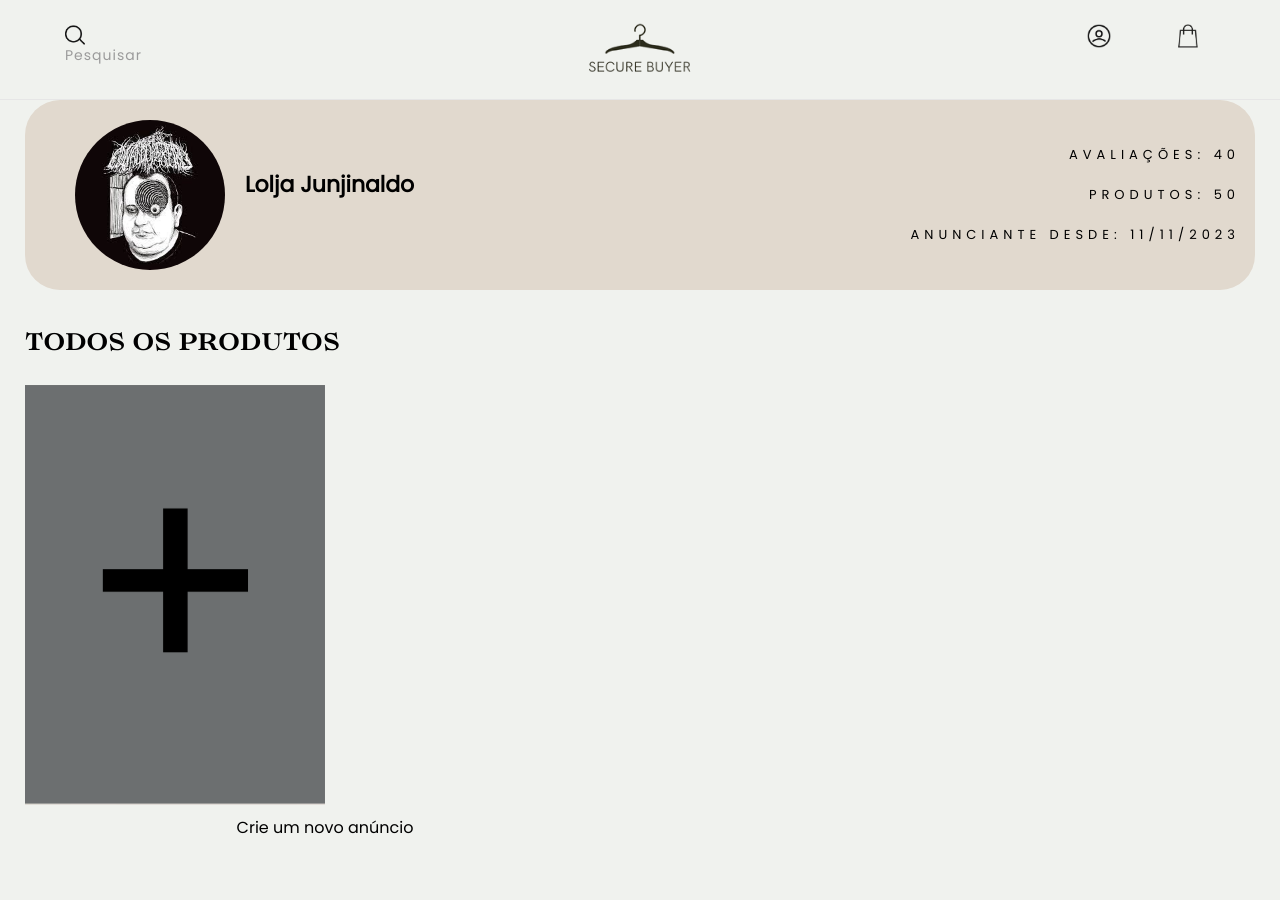
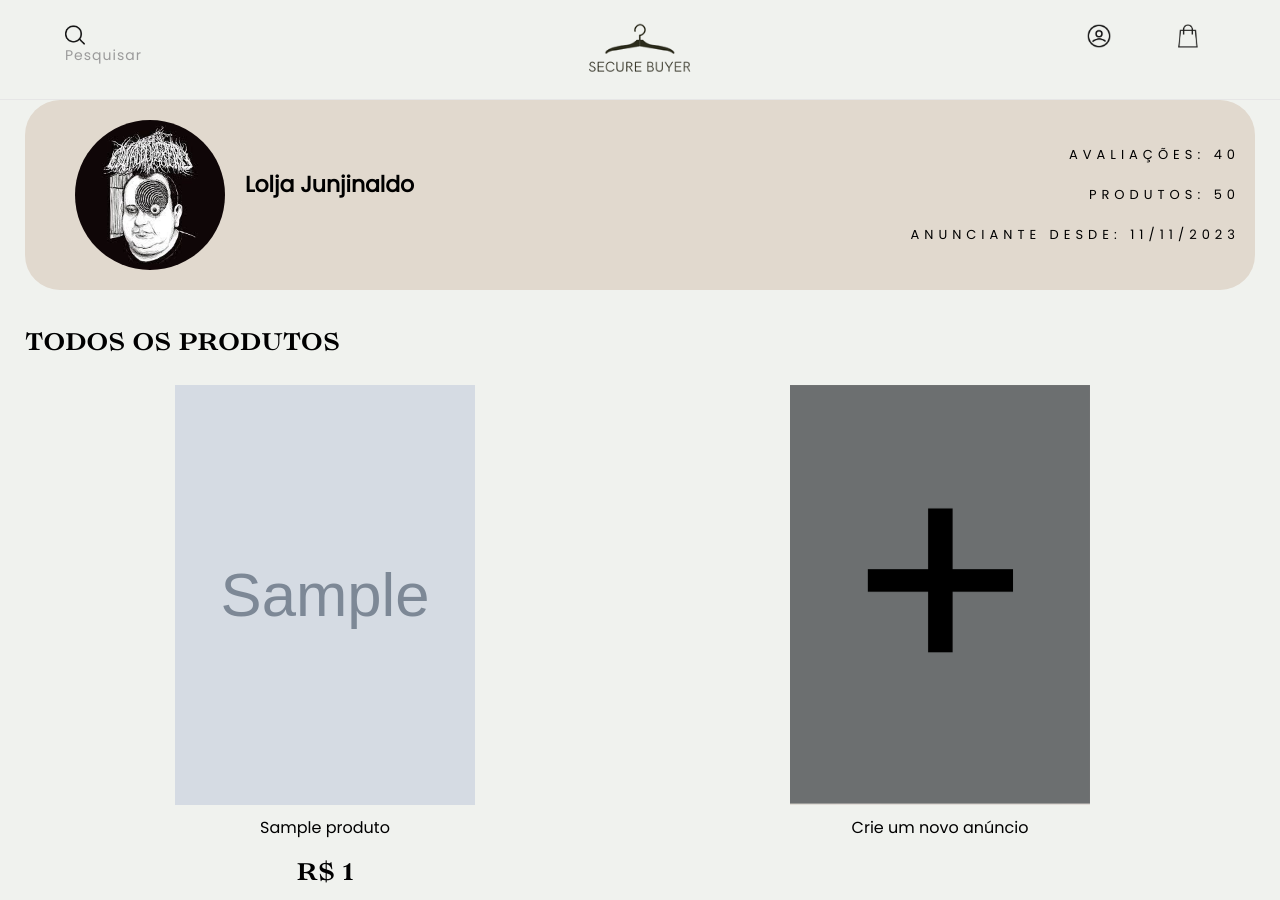
Before and after one commit to Angreen1623/Secure-Buyer, a PHP site: page /conteudos/tela-anunciante.php in a window 1280 px wide. Before the commit the page ends 834 px from the top, so only its background shows below. Run offline with PHP 8.4, Linux system fonts and the light colour scheme; data comes from the database, SQL or seed files in the repository; tables that the repository leaves empty hold one stand-in row (values such as "Sample post"); grey boxes marked "Sample" are stand-in pictures.

Commit message:
arrumando

```diff
--- a/conteudos/c_anuncio.php
+++ b/conteudos/c_anuncio.php
@@ -357,7 +357,7 @@
                             </div>
                             <div class="img">
                                 <label for='imagem3'> <img src="./img/nova-foto.png" alt="Adicione uma imagem"></label>
-                                <input multiple type="file" name="arquivo3 " id="imagem3" accept=".jpg, .png" required>
+                                <input multiple type="file" name="arquivo3" id="imagem3" accept=".jpg, .png" required>
                             </div>
                         </div>
                         <!-- cabo imagem -->
--- a/conteudos/css/telaanun.css
+++ b/conteudos/css/telaanun.css
@@ -96,9 +96,18 @@
 }
 
 .products .products-item{
-  display: inline-grid;
+  display: flex;
   margin-right: 15px;
+  flex-direction: column;
+  align-items: center;
 }
+.products .products-item input{
+  display: none;
+}
+.products .products-item label{
+  cursor: pointer;
+}
+
 #event-description{
   margin-right: 25px;
   margin-left: 25px;
--- a/conteudos/php-conexao-modelagem/imagem_produto.php
+++ b/conteudos/php-conexao-modelagem/imagem_produto.php
@@ -23,20 +23,20 @@
             $this->imagem_produto = $img;
         }
 
-        // function consultar(){
-        //     try{
+        function consultar2(){
+            try{
 
-        //         $this->conn = new Conectar();
-        //         $sql = $this->conn->prepare("select * from tamanho where cod_produto like ?");
-        //         @$sql-> bindParam(1, $this->getcod_produto(), PDO::PARAM_INT);
-        //         $sql->execute();
-        //         return $sql->fetchAll();
-        //         $this->conn = null;
+                $this->conn = new Conectar();
+                $sql = $this->conn->prepare("SELECT * FROM imagem_produto WHERE cod_produto like ? ORDER BY (cod_produto) ASC LIMIT 1");
+                @$sql-> bindParam(1, $this->getcod_produto(), PDO::PARAM_INT);
+                $sql->execute();
+                return $sql->fetchAll();
+                $this->conn = null;
 
-        //     }catch(PDOException $exc){
-        //         echo "Erro ao executar a consulta.".$exc->getMessage();
-        //     }
-        // }
+            }catch(PDOException $exc){
+                echo "Erro ao executar a consulta.".$exc->getMessage();
+            }
+        }
 
 
         function salvar(){
--- a/conteudos/php-conexao-modelagem/produto.php
+++ b/conteudos/php-conexao-modelagem/produto.php
@@ -26,11 +26,11 @@ class Produto
    }
 
    public function getcod_produto() {
-          return $this->produto;
+          return $this->cod_produto;
    }
 
    public function setcod_produto ($cproduto) {
-    $this->cproduto= $cproduto;
+    $this->cod_produto = $cproduto;
    }
 
    public function gettitulo_produto() {
@@ -161,6 +161,22 @@ function salvar()
            echo "<font color='white'><center>Erro ao consultar. </center></font>" . $exc->getMessage();
        }
    }
+   function consultar2(){
+    try
+    {
+        $this->conn = new Conectar();
+        $sql = $this->conn->prepare("Select * from produto where cod_produto like ?"); // informei o ?
+        @$sql-> bindParam(1, $this->getcod_produto(), PDO::PARAM_STR);
+        $sql->execute();
+        return $sql->fetchAll();
+        $this->conn = null;
+    }
+    catch(PDOException $exc)
+    {
+        echo "<font color='white'><center>Erro ao consultar. </center></font>" . $exc->getMessage();
+    }
+}
+
    function obterid(){
     try
     {
--- a/conteudos/tela-anunciante.php
+++ b/conteudos/tela-anunciante.php
@@ -174,8 +174,8 @@
 <header id="event-description">
 
 <?php
-include_once 'php-conexao-modelagem/produto.php';
-$prod = new Produto();
+        include_once 'php-conexao-modelagem/produto.php';
+        $prod = new Produto();
         include_once 'php-conexao-modelagem/perfil.php';
         $perfil = new Perfil();
         $perfil->setcod_perfil($codper);
@@ -187,7 +187,6 @@ $prod = new Produto();
 
         $dadosPerfil = $perfil->alterar();
         ?>
-        <form action="" method="POST">
         <?php
         foreach ($dadosPerfil as $mostrar_dados) {
 
@@ -215,17 +214,28 @@ $prod = new Produto();
             include_once 'php-conexao-modelagem/imagem_produto.php';
             $img = new Imagem();
 
-            $prod->setcod_perfil($codper);
+            $prod->setcod_perfil(1);
             $produtos = $prod->consultar();
 
             foreach($produtos as $row){
                 ?>
 
                 <div class="products-item">
-                <a href="produto.php">
-                <img src="" alt="" class="imgmodelo1"></a>
-                <p class="descmodelos1"><?php $row['descricao_produto'] ?></p>
-                <p class="preco1">R$ <?php $row['preco_produto'] ?></p>
+                <form action="produto.php" method="post">
+                <label for="imagem">
+                    <img src="<?php
+                    $img->setcod_produto($row['cod_produto']);
+                    $imagens = $img->consultar2();
+                    foreach($imagens as $row2){
+                        echo $row2['imagem_produto'];
+                    }
+                    ?>" alt="" class="imgmodelo1">
+                </label>
+                <input type="hidden" name="cod_produto" value="<?php $row['cod_produto'] ?>">
+                <input type="submit" id="imagem">
+                </form>
+                <p class="descmodelos1"><?php echo $row['titulo_produto']; ?></p>
+                <p class="preco1">R$ <?php echo $row['preco_produto']; ?></p>
                 </div>
 
                 <?php
```
Also changed, not shown: conteudos/produto.php (+17 -27 lines).
